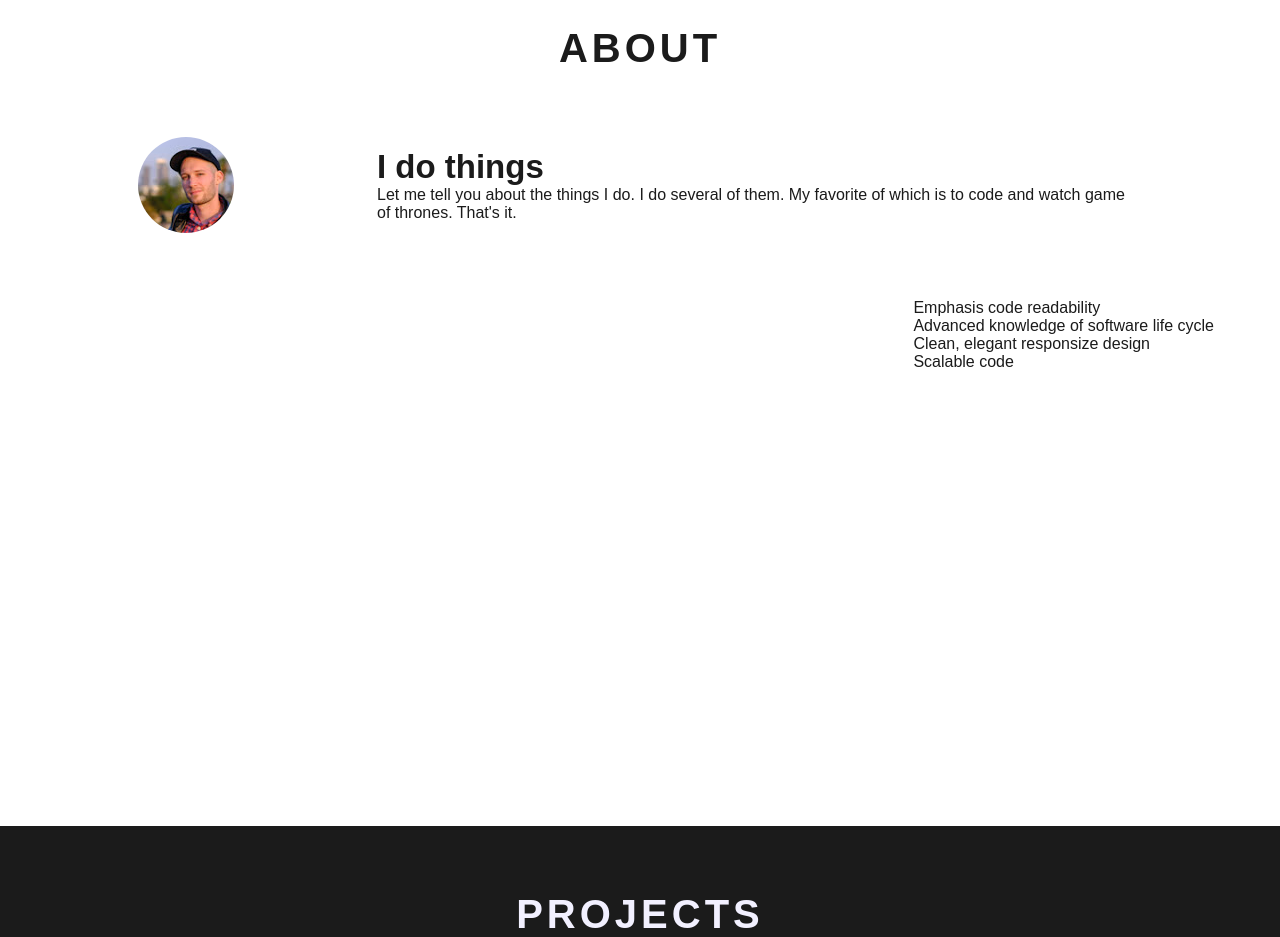
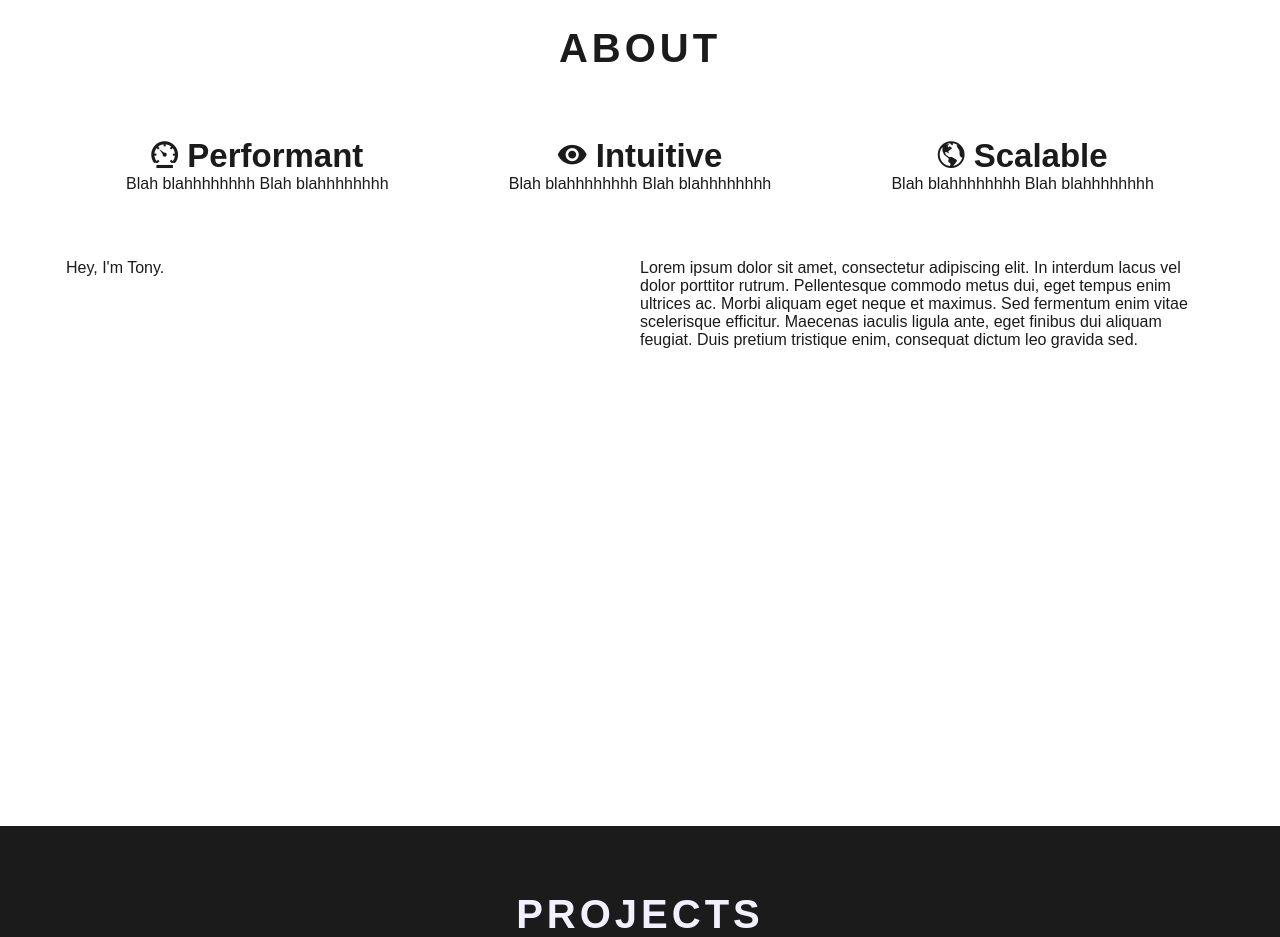
Before and after one commit to tonymichaelhead/tmh-redesign, a website with bundled scripts: page index.html in a window 1280 px wide. Shown: the part 840-1777 px from the top of the page. Built offline with nearby package versions, Linux system fonts and the light colour scheme; a web font is replaced by a local one.

Commit message:
Add icons to about section

```diff
--- a/index.html
+++ b/index.html
@@ -5,6 +5,7 @@
         <meta name="viewport" content="width=device-width, initial-scale=1.0">
         <meta http-equiv="X-UA-Compatible" content="ie=edge">
         <link href="https://fonts.googleapis.com/css?family=PT+Sans+Caption" rel="stylesheet">
+        <link href="https://unpkg.com/ionicons@4.5.5/dist/css/ionicons.min.css" rel="stylesheet">
         <!-- <link href="https://fonts.googleapis.com/css?family=Josefin+Sans:300,400,400i|Nunito:300,300i" rel="stylesheet"> -->
         <link rel="stylesheet" href="css/style.css">
         <!-- <link rel="shortcut icon" type="image/png" href=""> -->
@@ -44,7 +45,46 @@
 
         <section class="about">
             <h3 class="about__header">About</h3>
-            <div class="about__flex">
+            <ul class="highlights">
+                <li class="highlights__item">
+                    <h4>
+                        <!-- <ion-icon size="large" name="speedometer"></ion-icon> -->
+                        <i class="icon ion-md-speedometer"></i>
+                        Performant
+                    </h4>
+                    <p>Blah blahhhhhhhh Blah blahhhhhhhh</p>
+                </li>
+                <li class="highlights__item">
+                    <h4>
+                        <!-- <ion-icon size="large" name="eye"></ion-icon> -->
+                        <i class="icon ion-md-eye"></i>
+                        Intuitive
+                    </h4>
+                    <p>Blah blahhhhhhhh Blah blahhhhhhhh</p>
+                </li>
+                <li class="highlights__item">
+                    <h4>
+                        <!-- <ion-icon size="large" name="globe"></ion-icon> -->
+                        <i class="icon ion-md-globe"></i>
+                        Scalable
+                    </h4>
+                    <p>Blah blahhhhhhhh Blah blahhhhhhhh</p>
+                </li>
+            </ul>
+            <div class="bio">
+                <p class="bio__text--big">
+                    Hey, I'm Tony.
+                </p>
+                <p class="bio__text--small">
+                    Lorem ipsum dolor sit amet, consectetur adipiscing elit.
+                    In interdum lacus vel dolor porttitor rutrum. Pellentesque
+                    commodo metus dui, eget tempus enim ultrices ac. Morbi aliquam
+                    eget neque et maximus. Sed fermentum enim vitae scelerisque efficitur.
+                    Maecenas iaculis ligula ante, eget finibus dui aliquam feugiat.
+                    Duis pretium tristique enim, consequat dictum leo gravida sed.
+                </p>
+            </div>
+            <!-- <div class="about__flex">
                 <div class="summary">
                     <img src="img/tony_avatar.jpg" alt="Tony Michael Head avatar" class="summary__img">
                     <div class="summary__text">
@@ -64,7 +104,7 @@
                     <li>Clean, elegant responsize design</li>
                     <li>Scalable code</li>
                 </ul>
-            </div>
+            </div> -->
         </section>
 
         <section class="projects">
--- a/sass/_about.scss
+++ b/sass/_about.scss
@@ -16,6 +16,20 @@
     }
 }
 
+.highlights {
+    list-style: none;
+    display: flex;
+    justify-content: space-around;
+
+    &__item {
+        text-align: center;
+
+        .icon {
+            // font-size: 7.8rem;
+        }
+    }
+}
+
 .summary {
     flex: 2;
     display: flex;
@@ -31,6 +45,18 @@
     }
 }
 
+.bio {
+    display: flex;
+
+    &__text--big {
+        flex: 1;
+    }
+
+    &__text--small {
+        flex: 1;
+    }
+}
+
 .skills {
     display: flex;
     justify-content: flex-end;
```
Also changed, not shown: css/style.css.
